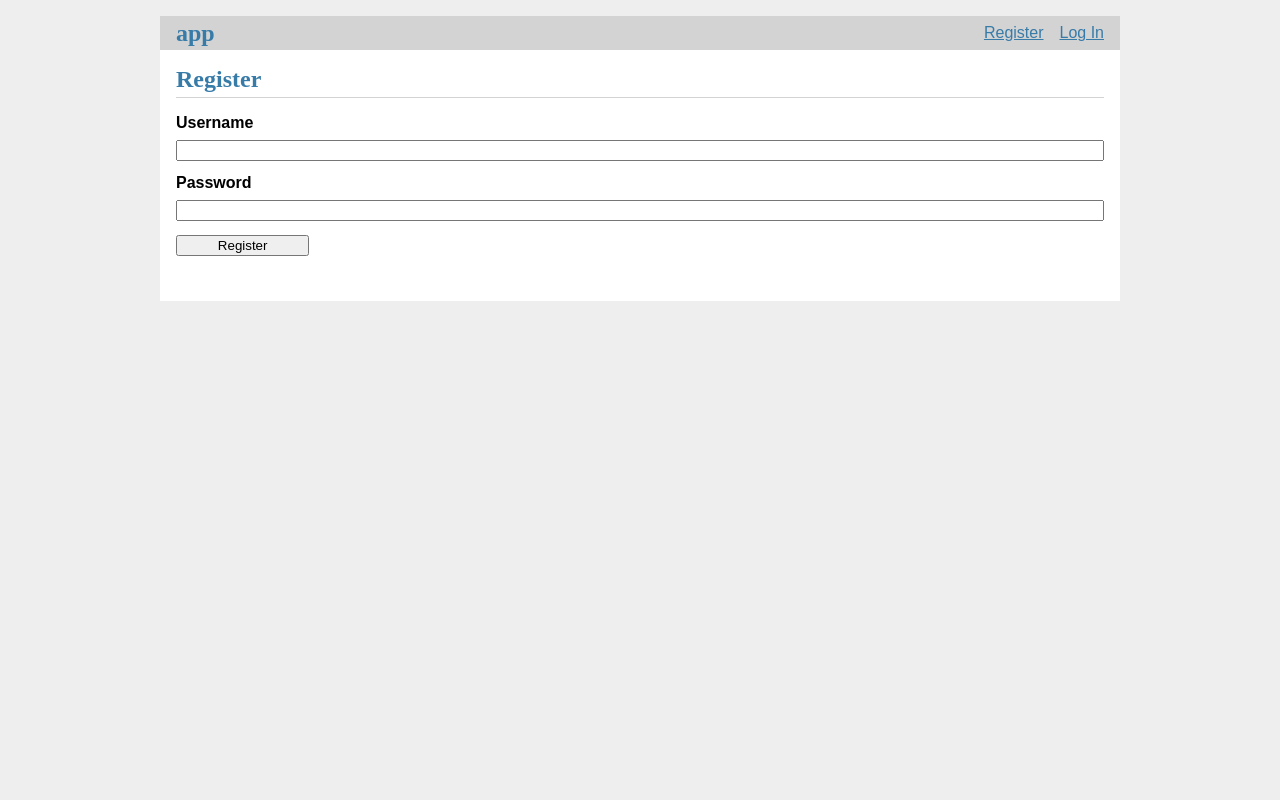
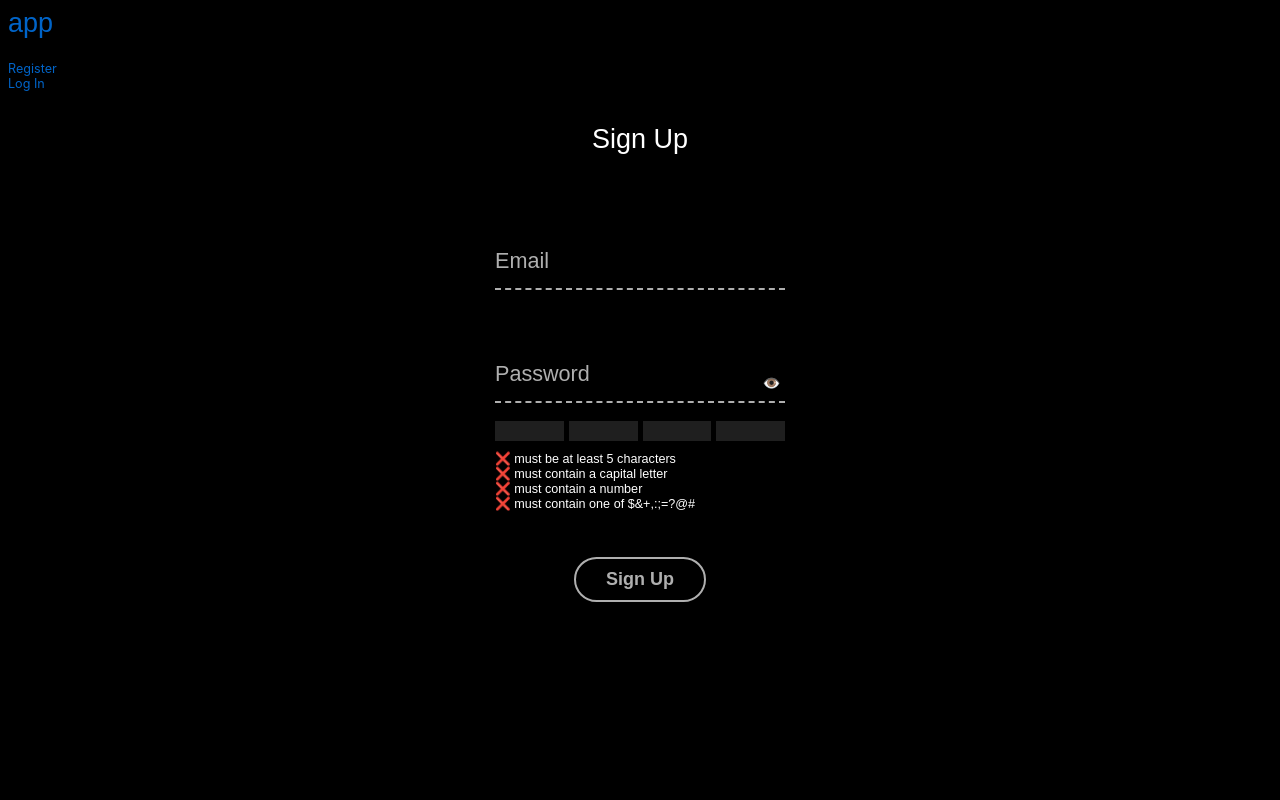
Before and after one commit to amserra/University-Network_And_Computer_Security, a Flask app: page /auth/register in a window 1280 px wide. Run offline with Flask 2, Linux system fonts and the light colour scheme; some web fonts are replaced.

Commit message:
Register form style and animations

```diff
--- /dev/null
+++ b/app/static/css/login.css
@@ -0,0 +1,149 @@
+form {
+  --text-color: #afafaf;
+  max-width: 500px;
+}
+
+.field {
+  width: 100%;
+  position: relative;
+  border-bottom: 2px dashed var(--text-color);
+  margin: 4rem auto 1rem;
+}
+
+.label {
+  color: var(--text-color);
+  font-size: 1.2rem;
+}
+
+.input {
+  outline: none;
+  border: none;
+  overflow: hidden;
+  margin: 0;
+  width: 100%;
+  padding: 0.25rem 0;
+  background: none;
+  color: white;
+  font-size: 1.2rem;
+  font-weight: bold;
+}
+
+.input:valid {
+  color: yellowgreen;
+}
+
+.input:invalid {
+  color: orangered;
+}
+
+/* Border animation */
+
+.field::after {
+  content: "";
+  position: relative;
+  display: block;
+  height: 4px;
+  width: 100%;
+  background: #d16dff;
+  transform: scaleX(0);
+  transform-origin: 0%;
+  opacity: 0;
+  transition: all 500ms ease;
+  top: 2px;
+}
+.field:focus-within {
+  border-color: transparent;
+}
+.field:focus-within::after {
+  transform: scaleX(1);
+  opacity: 1;
+}
+
+/* Label animation */
+
+.label {
+  z-index: -1;
+  position: absolute;
+  transform: translateY(-2rem);
+  transform-origin: 0%;
+  transition: transform 400ms;
+}
+
+.field:focus-within .label,
+.input:not(:placeholder-shown) + .label {
+  transform: scale(0.8) translateY(-5rem);
+  opacity: 1;
+}
+
+.strength {
+  display: flex;
+  height: 20px;
+  width: 100%;
+}
+
+.bar {
+  margin-right: 5px;
+  height: 100%;
+  width: 25%;
+  transition: box-shadow 500ms;
+  box-shadow: inset 0px 20px #1f1f1f;
+}
+.bar-show {
+  box-shadow: none;
+}
+.bar-1 {
+  background: linear-gradient(to right, red, orangered);
+}
+.bar-2 {
+  background: linear-gradient(to right, orangered, yellow);
+}
+.bar-3 {
+  background: linear-gradient(to right, yellow, yellowgreen);
+}
+.bar-4 {
+  background: linear-gradient(to right, yellowgreen, green);
+}
+
+.bar:last-child {
+  margin-right: 0;
+}
+.strength-text {
+  margin-top: 20px;
+}
+ul {
+  list-style: none;
+  margin: 10px 0;
+  padding: 0;
+  font-size: 0.7rem;
+  text-align: left;
+}
+
+/* Buttons */
+.btn-register {
+  margin-top: 2rem;
+  padding: 10px 30px;
+  font-weight: bold;
+  border: 2px solid greenyellow;
+  color: greenyellow;
+  border-radius: 100px;
+  background: transparent;
+  transition: all 1000ms;
+}
+.btn-register:disabled {
+  border-color: var(--text-color);
+  color: var(--text-color);
+}
+
+.toggle-password {
+  position: absolute;
+  cursor: help;
+  font-size: 0.8rem;
+  right: 0.25rem;
+  bottom: 0.5rem;
+}
+
+h1 {
+  font-family: gothic-open-shaded, sans-serif;
+  font-weight: 400;
+  font-style: normal;
+}
--- /dev/null
+++ b/app/static/css/style.css
@@ -0,0 +1,81 @@
+html,
+body {
+  position: relative;
+  width: 100%;
+  height: 100%;
+  font-size: 18px;
+}
+
+body {
+  color: white;
+  background: black;
+  margin: 0;
+  padding: 8px;
+  box-sizing: border-box;
+  font-family: -apple-system, BlinkMacSystemFont, "Segoe UI", Roboto,
+    Oxygen-Sans, Ubuntu, Cantarell, "Helvetica Neue", sans-serif;
+}
+
+a {
+  color: rgb(0, 100, 200);
+  text-decoration: none;
+}
+
+a:hover {
+  text-decoration: underline;
+}
+
+a:visited {
+  color: rgb(0, 80, 160);
+}
+
+label {
+  display: block;
+}
+
+input,
+button,
+select,
+textarea {
+  font-family: inherit;
+  font-size: inherit;
+  padding: 0.4em;
+  margin: 0 0 0.5em 0;
+  box-sizing: border-box;
+  border: 1px solid #ccc;
+  border-radius: 2px;
+}
+
+input:disabled {
+  color: #ccc;
+}
+
+input[type="range"] {
+  height: 0;
+}
+
+button {
+  color: #333;
+  background-color: #f4f4f4;
+  outline: none;
+}
+
+button:disabled {
+  color: #999;
+}
+
+button:not(:disabled):active {
+  background-color: #ddd;
+}
+
+button:focus {
+  border-color: #666;
+}
+
+main {
+  display: flex;
+  align-items: center;
+  flex-direction: column;
+  font-family: sofia-pro, sans-serif;
+  text-align: center;
+}
--- /dev/null
+++ b/app/static/js/login.js
@@ -0,0 +1,81 @@
+window.onload = () => {
+  // Access the DOM once
+  const toggle_span = document.getElementsByClassName("toggle-password")[0];
+  const password = document.getElementsByName("password")[0];
+  const button = document.getElementsByClassName("btn-register")[0];
+  const bars = document.getElementsByClassName("bar");
+  const validation = document.getElementById("validation-links");
+
+  document
+    .getElementsByName("password")[0]
+    .addEventListener("input", (e) =>
+      validatePassword(e, button, bars, validation)
+    );
+
+  toggle_span.addEventListener("mouseenter", (e) => showPassword(e, password));
+  toggle_span.addEventListener("mouseleave", (e) => hidePassword(e, password));
+};
+
+var strength = 0;
+var prevStrength = 0;
+var validations = [];
+
+function showPassword(e, password) {
+  password.type = "text";
+  e.target.innerHTML = "🙈";
+}
+
+function hidePassword(e, password) {
+  password.type = "password";
+  e.target.innerHTML = "👁️";
+}
+
+function validatePassword(e, button, bars, validation) {
+  const password = e.target.value;
+
+  validations = [
+    password.length > 5,
+    password.search(/[A-Z]/) > -1,
+    password.search(/[0-9]/) > -1,
+    password.search(/[$&+,:;=?@#]/) > -1,
+  ];
+
+  strength = validations.reduce((acc, cur) => acc + cur, 0);
+
+  if (strength < 4) button.disabled = true;
+  else button.disabled = false;
+
+  if (strength > prevStrength) {
+    addClass(bars[prevStrength]);
+  } else if (strength < prevStrength) {
+    removeClass(bars[strength]);
+  }
+
+  prevStrength = strength;
+
+  updateValidationLinks(validation.children);
+}
+
+function updateValidationLinks(list) {
+  list[0].innerHTML =
+    (validations[0] ? "✔️" : "❌") +
+    list[0].innerHTML.substr(1, list[0].length);
+  list[1].innerHTML =
+    (validations[1] ? "✔️" : "❌") +
+    list[1].innerHTML.substr(1, list[0].length);
+  list[2].innerHTML =
+    (validations[2] ? "✔️" : "❌") +
+    list[2].innerHTML.substr(1, list[0].length);
+  list[3].innerHTML =
+    (validations[3] ? "✔️" : "❌") +
+    list[3].innerHTML.substr(1, list[0].length);
+}
+
+function addClass(element) {
+  if (!element.className.includes(" bar-show"))
+    element.className += " bar-show";
+}
+
+function removeClass(element) {
+  element.className = element.className.replace(" bar-show", "");
+}
--- a/app/static/style.css
+++ /dev/null
@@ -1,134 +0,0 @@
-html {
-  font-family: sans-serif;
-  background: #eee;
-  padding: 1rem;
-}
-
-body {
-  max-width: 960px;
-  margin: 0 auto;
-  background: white;
-}
-
-h1, h2, h3, h4, h5, h6 {
-  font-family: serif;
-  color: #377ba8;
-  margin: 1rem 0;
-}
-
-a {
-  color: #377ba8;
-}
-
-hr {
-  border: none;
-  border-top: 1px solid lightgray;
-}
-
-nav {
-  background: lightgray;
-  display: flex;
-  align-items: center;
-  padding: 0 0.5rem;
-}
-
-nav h1 {
-  flex: auto;
-  margin: 0;
-}
-
-nav h1 a {
-  text-decoration: none;
-  padding: 0.25rem 0.5rem;
-}
-
-nav ul  {
-  display: flex;
-  list-style: none;
-  margin: 0;
-  padding: 0;
-}
-
-nav ul li a, nav ul li span, header .action {
-  display: block;
-  padding: 0.5rem;
-}
-
-.content {
-  padding: 0 1rem 1rem;
-}
-
-.content > header {
-  border-bottom: 1px solid lightgray;
-  display: flex;
-  align-items: flex-end;
-}
-
-.content > header h1 {
-  flex: auto;
-  margin: 1rem 0 0.25rem 0;
-}
-
-.flash {
-  margin: 1em 0;
-  padding: 1em;
-  background: #cae6f6;
-  border: 1px solid #377ba8;
-}
-
-.post > header {
-  display: flex;
-  align-items: flex-end;
-  font-size: 0.85em;
-}
-
-.post > header > div:first-of-type {
-  flex: auto;
-}
-
-.post > header h1 {
-  font-size: 1.5em;
-  margin-bottom: 0;
-}
-
-.post .about {
-  color: slategray;
-  font-style: italic;
-}
-
-.post .body {
-  white-space: pre-line;
-}
-
-.content:last-child {
-  margin-bottom: 0;
-}
-
-.content form {
-  margin: 1em 0;
-  display: flex;
-  flex-direction: column;
-}
-
-.content label {
-  font-weight: bold;
-  margin-bottom: 0.5em;
-}
-
-.content input, .content textarea {
-  margin-bottom: 1em;
-}
-
-.content textarea {
-  min-height: 12em;
-  resize: vertical;
-}
-
-input.danger {
-  color: #cc2f2e;
-}
-
-input[type=submit] {
-  align-self: start;
-  min-width: 10em;
-}
--- a/app/templates/auth/login.html
+++ b/app/templates/auth/login.html
@@ -1,5 +1,4 @@
 {% extends 'base.html' %}
-
 {% block header %}
   <h1>{% block title %}Log In{% endblock %}</h1>
 {% endblock %}
--- a/app/templates/auth/register.html
+++ b/app/templates/auth/register.html
@@ -1,15 +1,36 @@
+<link rel="stylesheet" href="{{ url_for('static', filename='css/login.css') }}" />
+<script type=text/javascript src="{{url_for('static', filename='js/login.js') }}"></script>
 {% extends 'base.html' %}
 
-{% block header %}
-  <h1>{% block title %}Register{% endblock %}</h1>
-{% endblock %}
+{% block content %}
+  <h1>Sign Up</h1>
+  <form>
+    <div class="field">
+      <input type="email" name="email" class="input" placeholder=" ">
+      <label for="email" class="label">Email</label>
+    </div>
 
-{% block content %}
-  <form method="post">
-    <label for="username">Username</label>
-    <input name="username" id="username" required>
-    <label for="password">Password</label>
-    <input type="password" name="password" id="password" required>
-    <input type="submit" value="Register">
+    <div class="field">
+      <input type="password" name="password" class="input" placeholder=" ">
+      <label for="password" class="label">Password</label>
+
+      <span class="toggle-password">👁️</span>
+    </div>
+
+    <div class="strength">
+      <span class="bar bar-1"></span>
+      <span class="bar bar-2"></span>
+      <span class="bar bar-3"></span>
+      <span class="bar bar-4"></span>
+    </div>
+
+    <ul id="validation-links">
+      <li>❌  must be at least 5 characters</li>
+      <li>❌  must contain a capital letter</li>
+      <li>❌  must contain a number</li>
+      <li>❌  must contain one of $&+,:;=?@#</li>
+    </ul>
+
+    <button disabled="true" class="btn-register">Sign Up</button>
   </form>
 {% endblock %}
--- a/app/templates/base.html
+++ b/app/templates/base.html
@@ -1,12 +1,15 @@
 <!DOCTYPE html>
-<title>{% block title %}{% endblock %} - app</title>
-<link rel="stylesheet" href="{{ url_for('static', filename='style.css') }}" />
+<title>{% block title %}{% endblock %} - SecureAuth</title>
+<meta charset='utf-8'>
+<meta name='viewport' content='width=device-width,initial-scale=1'>
+<link rel="stylesheet" href="https://use.typekit.net/oez1alf.css">
+<link rel="stylesheet" href="{{ url_for('static', filename='css/style.css') }}" />
 <nav>
   <h1><a href="{{ url_for('index') }}">app</a></h1>
   <ul>
     {% if g.user %}
     <li><span>{{ g.user['username'] }}</span></li>
-    <li><a href="{{ url_for('auth.logout') }}">Log Out</a> {% else %}</li>
+    <li><a href="{{ url_for('auth.logout') }}">Log Out</a> z{% else %}</li>
 
     <li><a href="{{ url_for('auth.register') }}">Register</a></li>
     <li>
@@ -17,7 +20,11 @@
 </nav>
 <section class="content">
   <header>{% block header %}{% endblock %}</header>
+
   {% for message in get_flashed_messages() %}
   <div class="flash">{{ message }}</div>
-  {% endfor %} {% block content %}{% endblock %}
+  {% endfor %}
+  <main>
+  {% block content %}{% endblock %}
+  </main>
 </section>
```
